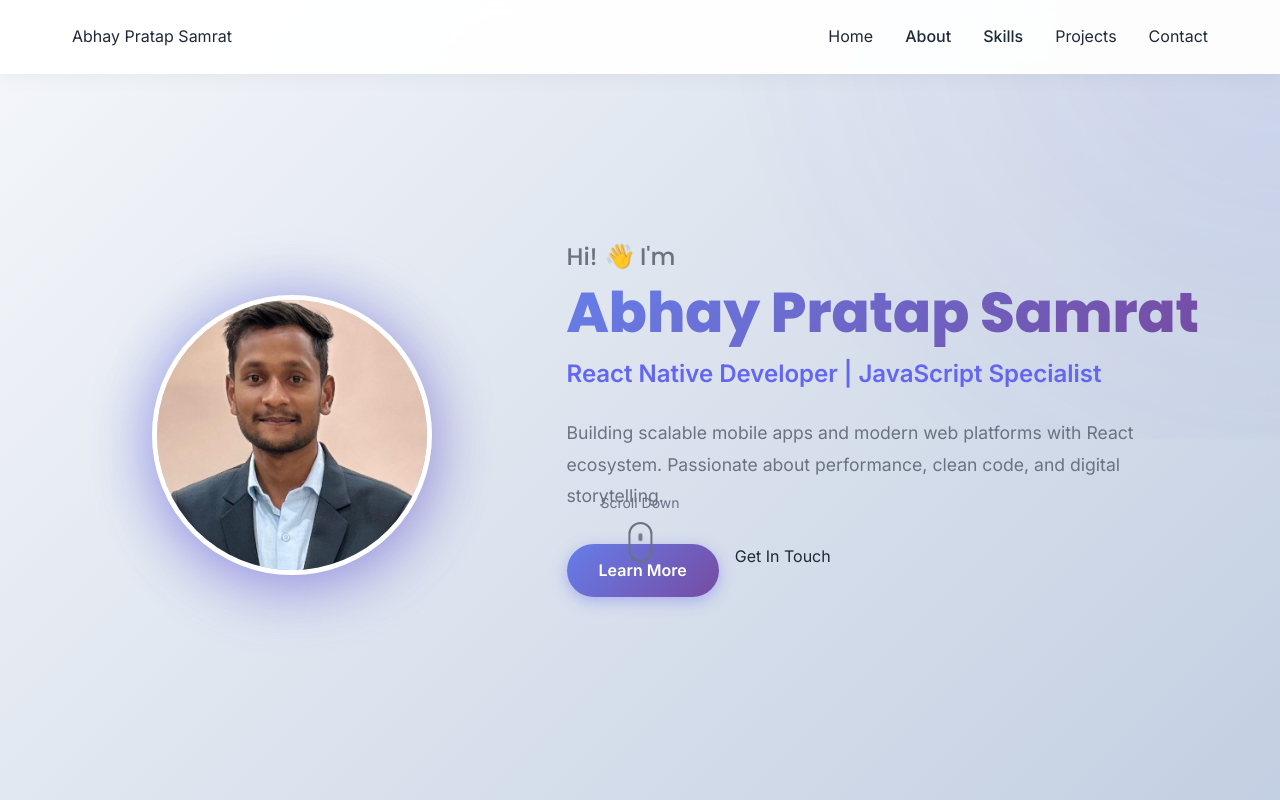
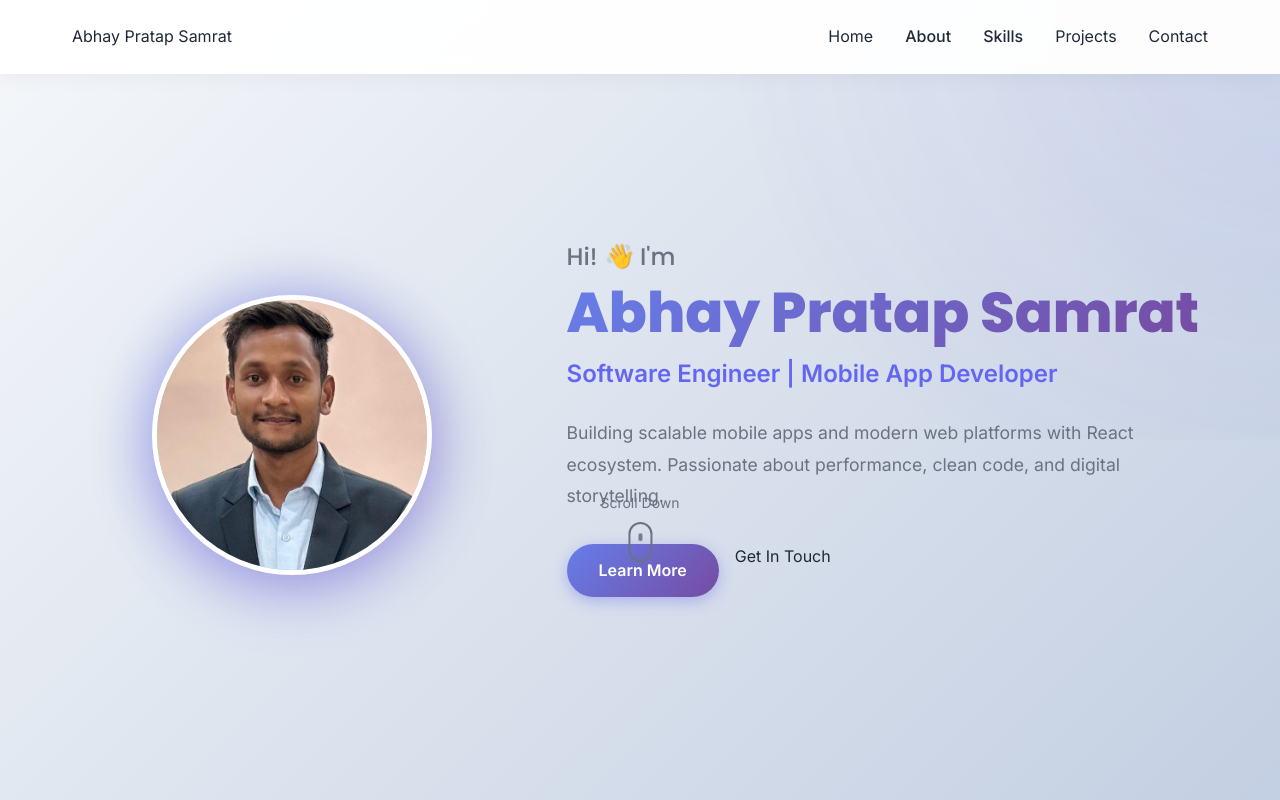
Before and after one commit to abhaypsamrat/Nextjs-Portfolio, a Next.js app: page / in a window 1280 px wide. Shown: the top 800 px of the page. Built offline with nearby package versions, Linux system fonts and the light colour scheme.

Commit message:
updated heading

```diff
--- a/components/Avatar.js
+++ b/components/Avatar.js
@@ -25,7 +25,7 @@ function Avatar() {
               Abhay Pratap Samrat
             </h1>
             <p className={styles.title}>
-              React Native Developer | JavaScript Specialist
+              Software Engineer | Mobile App Developer
             </p>
             <p className={styles.description}>
               Building scalable mobile apps and modern web platforms with React ecosystem.
```
